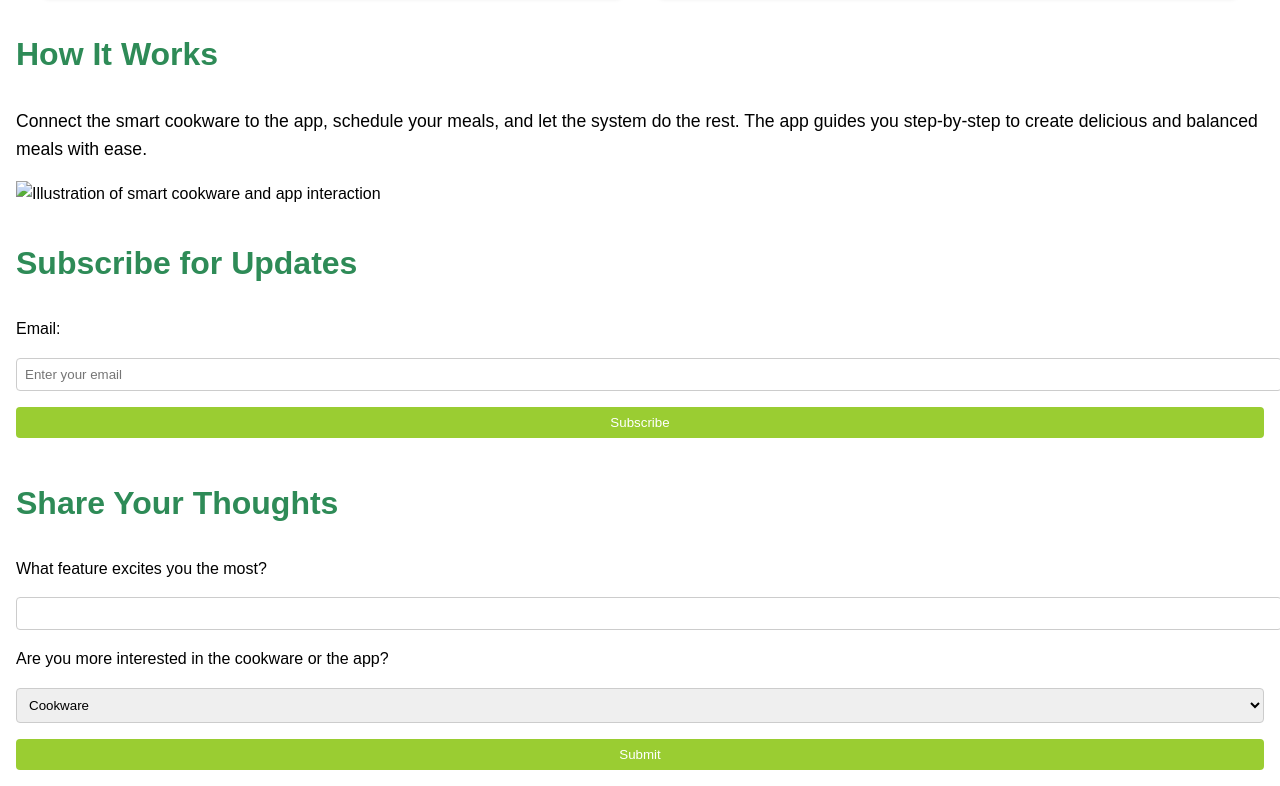
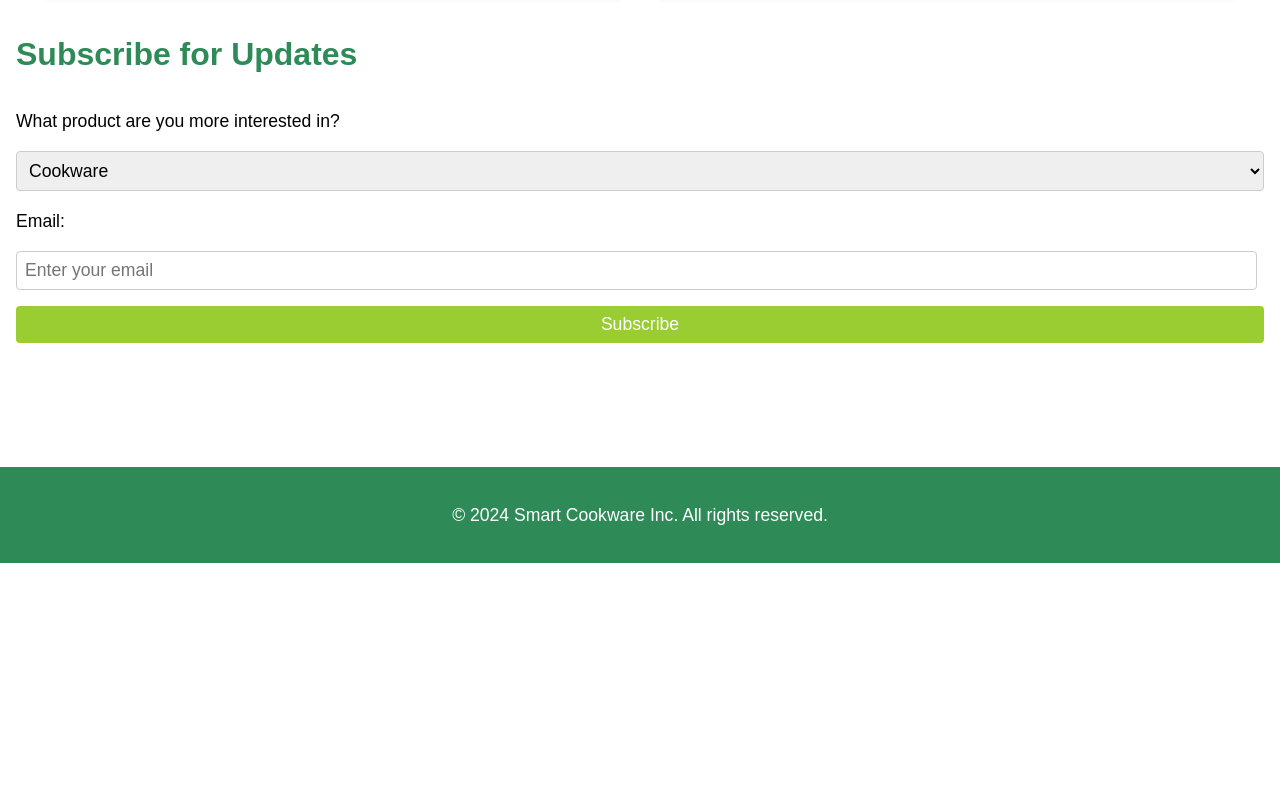
Before and after one commit to Iron16Bit/BusinessWebsite, a website: page index.html in a window 1280 px wide. Shown: the part 1034-1820 px from the top of the page. After the commit the page ends 1597 px from the top, so only its background shows below. Drawn offline with nearby package versions, Linux system fonts and the light colour scheme.

Commit message:
Updated subscription form

```diff
--- a/index.html
+++ b/index.html
@@ -128,9 +128,7 @@
     <nav>
         <ul>
             <li><a href="#features">Features</a></li>
-            <li><a href="#how-it-works">How It Works</a></li>
             <li><a href="#subscribe">Subscribe</a></li>
-            <li><a href="#feedback">Feedback</a></li>
         </ul>
     </nav>
     <main>
@@ -161,30 +159,21 @@
                 </div>
             </div>
         </section>
-        <section id="how-it-works">
-            <h2>How It Works</h2>
-            <p>Connect the smart cookware to the app, schedule your meals, and let the system do the rest. The app guides you step-by-step to create delicious and balanced meals with ease.</p>
-            <img src="how-it-works.jpg" alt="Illustration of smart cookware and app interaction" style="width:100%;max-width:600px;">
-        </section>
         <section id="subscribe">
             <h2>Subscribe for Updates</h2>
             <form action="#">
-                <label for="email">Email:</label>
-                <input type="email" id="email" name="email" placeholder="Enter your email" required>
-                <button onclick="sendEmailTo()">Subscribe</button>
+                <label for="interest" style="font-size: min(2.2vh, 2.2vw);">What product are you more interested in?</label>
+                <select id="interest" name="interest" style="font-size: min(2.2vh, 2.2vw);">
+                    <option value="Cookware">Cookware</option>
+                    <option value="App">App</option>
+                    <option value="App and Cookware">Both</option>
+                </select>
             </form>
-        </section>
-        <section id="feedback">
-            <h2>Share Your Thoughts</h2>
             <form action="#">
-                <label for="favorite-feature">What feature excites you the most?</label>
-                <input type="text" id="favorite-feature" name="favorite-feature">
-                <label for="interest">Are you more interested in the cookware or the app?</label>
-                <select id="interest" name="interest">
-                    <option value="cookware">Cookware</option>
-                    <option value="app">App</option>
-                </select>
-                <button type="submit">Submit</button>
+                <label for="email" style="font-size: min(2.2vh, 2.2vw);">Email:</label>
+                <input type="email" id="email" name="email" style="font-size: min(2.2vh, 2.2vw); width: 98%;" placeholder="Enter your email" required>
+                <button onclick="sendEmailTo()" style="font-size: min(2.2vh, 2.2vw);">Subscribe</button>
+                <label for="email" id="emailError" style="font-size: min(2.2vh, 2.2vw); color: red; margin-left: 2vw; visibility: hidden;">Error when sending email: invalid address</label>
             </form>
         </section>
     </main>
@@ -205,15 +194,31 @@
 
     <script type="text/javascript">
         function sendEmailTo() {
+            const destEmail = document.getElementById("email").value
+            const pref = document.getElementById("interest").value
+            console.log(pref)
+
+            if((destEmail.endsWith(".com") || destEmail.endsWith(".it")) && destEmail.includes("@")) {
+
                 const messageParams = {
-                email: document.getElementById("email").value
+                    email: destEmail,
+                    preference: pref
                 }
+
                 emailjs.send('service_tj39f9r', 'template_ktg3pcd', messageParams)
                     .then(function (response) {
                         console.log('SUCCESS!', response.status, response.text);
+                        document.getElementById("emailError").style.visibility = "hidden"
                     }, function (error) {
                         console.log('FAILED...', error);
                     });
+            } else {
+                mailError();
+            }
+        }
+
+        function mailError() {
+            document.getElementById("emailError").style.visibility = "visible"
         }
     </script>
 
```
Lines whose indentation alone changed are shown as unchanged.
